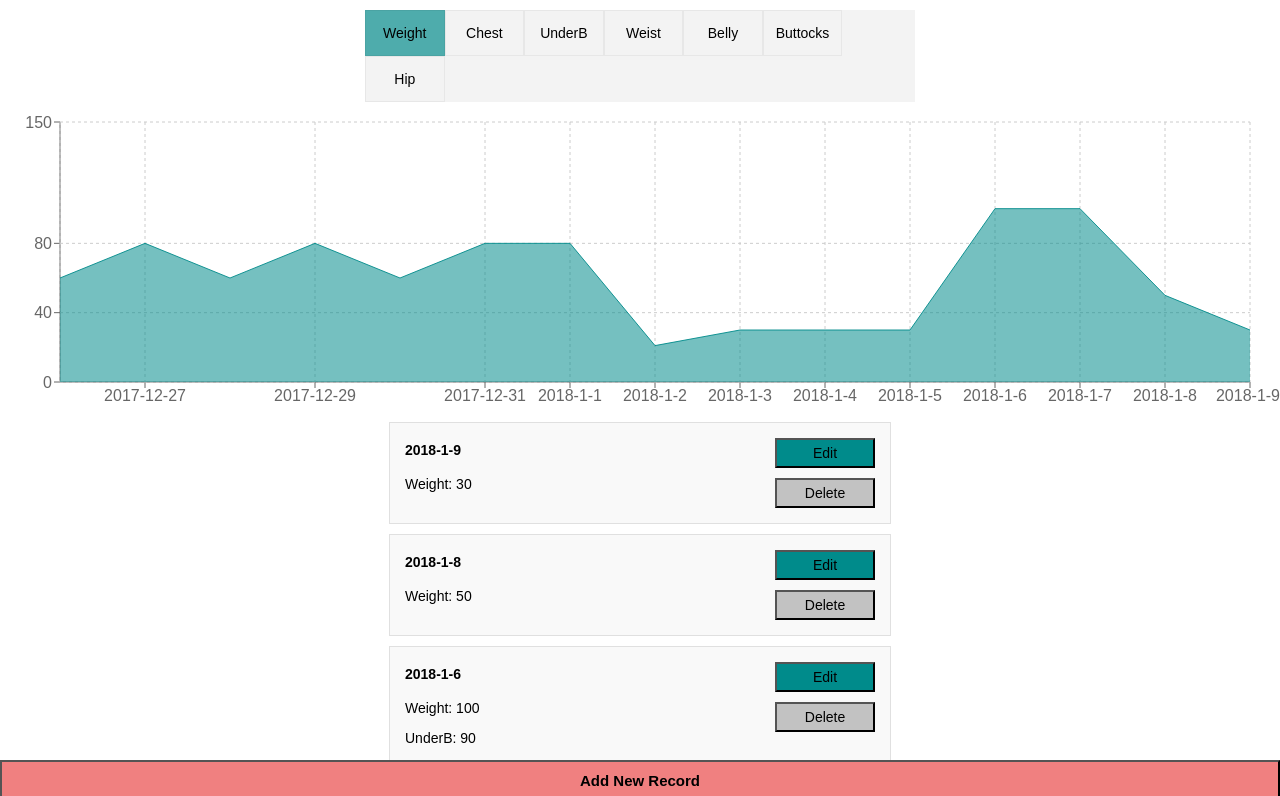
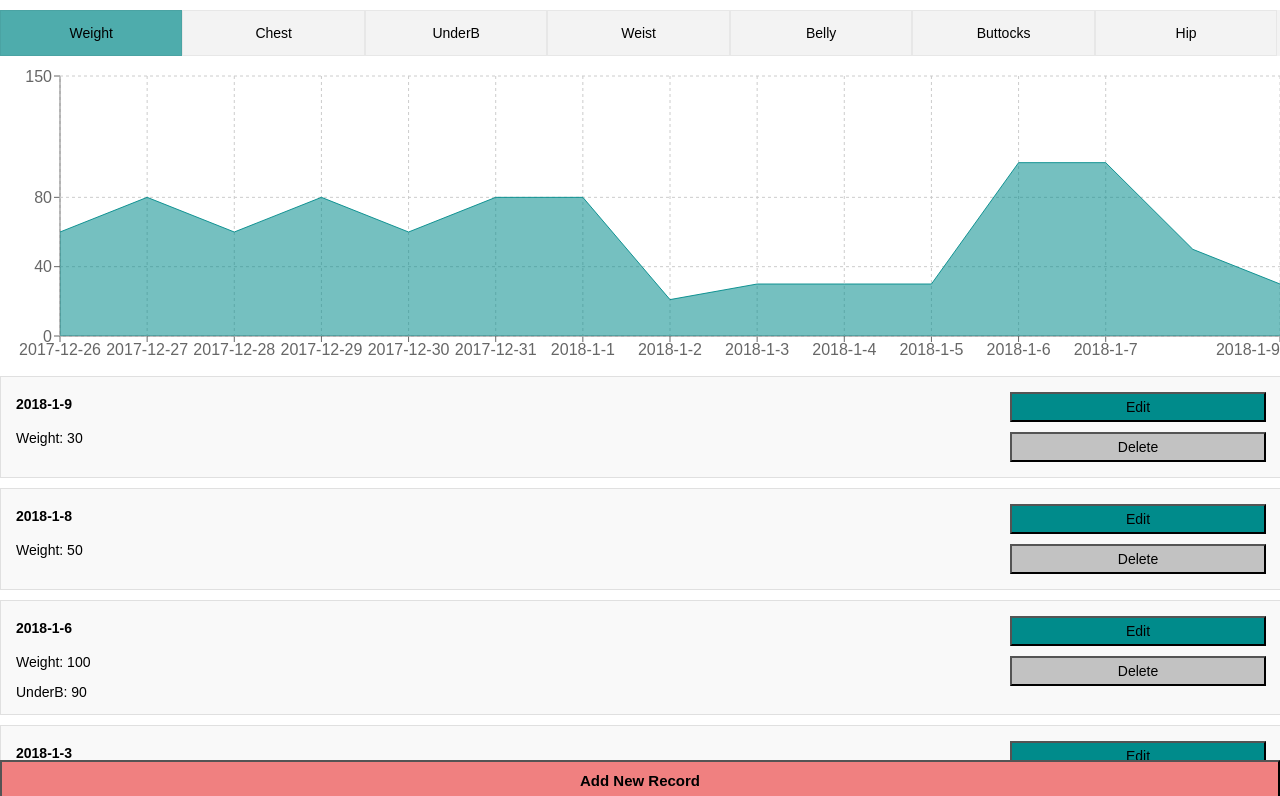
Before and after one commit to lsapozh/react-measurements, a React (Create React App) app: page / in a window 1280 px wide. Shown: the top 796 px of the page. Built offline with nearby package versions, Linux system fonts and the light colour scheme.

Commit message:
changed style

```diff
--- a/src/App.js
+++ b/src/App.js
@@ -25,7 +25,7 @@ const RecordsDiv = styled.div`
 
 const RecordDiv = styled.div`
     border: 0.5px solid rgba(0, 0, 0, 0.1);
-    width: 500px;
+    width: 100%;
     margin: 10px auto 10px auto;
     background-color: rgba(139, 139, 139, 0.05);
 `;
@@ -73,7 +73,7 @@ const Clear = styled.div`
 `;
 
 const MeasurementTypesDiv = styled.div`
-   width: 550px;
+   width: 100%;
    margin: 10px auto 10px auto;
    background-color: rgba(139, 139, 139, 0.1);
 `;
--- a/src/components/MeasurementChart/index.js
+++ b/src/components/MeasurementChart/index.js
@@ -42,8 +42,8 @@ export default class MeasurementChart extends Component {
             <ResponsiveContainerWrapper>
                 <ResponsiveContainer width="100%" height="100%">
                     <AreaChart
-                        width={800} height={400} data={data}
-                        margin={{top: 10, right: 30, left: 0, bottom: 0}}
+                        data={data}
+                        margin={{top: 10, right: 0, left: 0, bottom: 0}}
                     >
                         <XAxis dataKey="xValue"/>
                         <YAxis domain={[0, 'dataMax + 50']}/>
```
